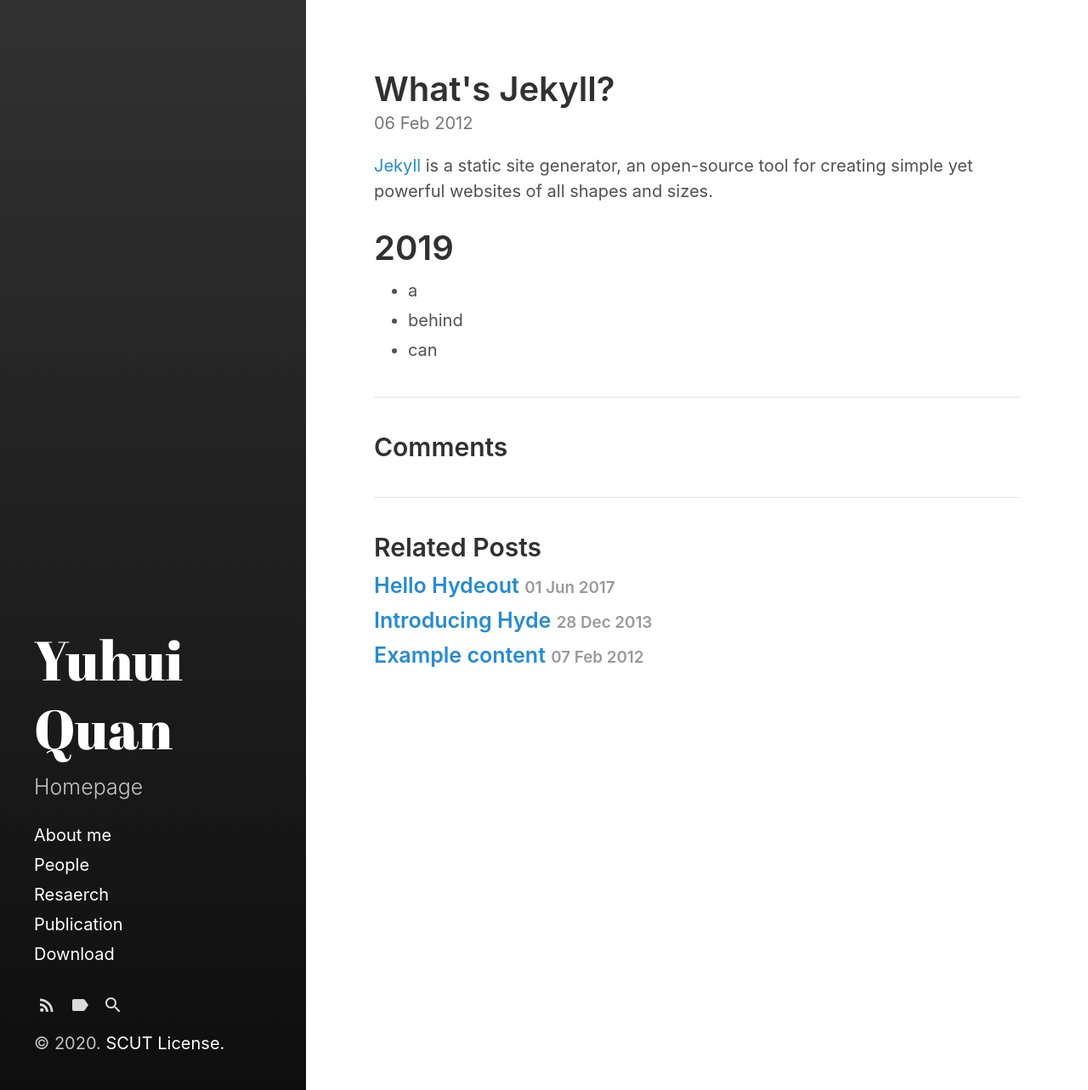
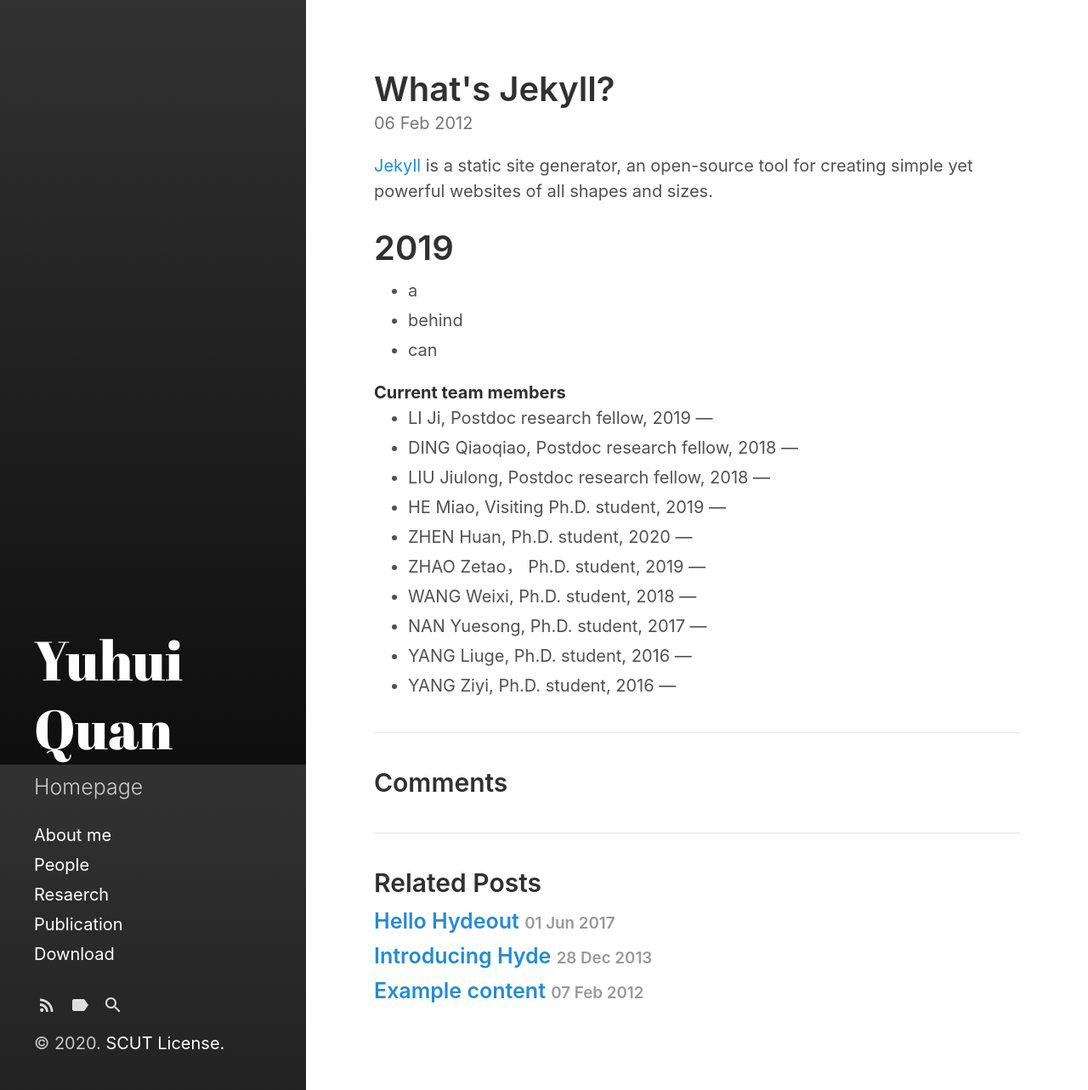
Before and after one commit to Dofboom/Dofboom.github.io, a Jekyll site: the page built from _posts/2012-02-06-whats-jekyll.md, in a window 1280 px wide and 1283 px high. Shown: the whole window at 85% size. Built offline with Jekyll 4.4.1, drawn with Linux system fonts in a browser that asks for light colours.

Commit message:
Update 2012-02-06-whats-jekyll.md

```diff
--- a/_posts/2012-02-06-whats-jekyll.md
+++ b/_posts/2012-02-06-whats-jekyll.md
@@ -9,3 +9,17 @@ title: What's Jekyll?
 - a
 - behind
 - can
+
+<summary><strong>Current team members</strong></summary>
+<ul>
+<li><span style="font-size: 100%;">LI Ji, Postdoc research fellow, 2019 &#8212;</span></li>
+<li><span style="font-size: 100%;">DING Qiaoqiao, Postdoc research fellow, 2018 &#8212;</span></li>
+<li><span style="font-size: 100%;">LIU Jiulong, Postdoc research fellow, 2018 &#8212;</span></li>
+<li><span style="font-size: 100%;">HE Miao, Visiting Ph.D. student, 2019 &#8212;</span></li>
+<li><span style="font-size: 100%;">ZHEN Huan, Ph.D. student, 2020 &#8212;</span></li>
+<li><span style="font-size: 100%;">ZHAO Zetao， Ph.D. student, 2019 &#8212;</span></li>
+<li><span style="font-size: 100%;">WANG Weixi, Ph.D. student, 2018 &#8212;</span></li>
+<li><span style="font-size: 100%;">NAN Yuesong, Ph.D. student, 2017 &#8212;</span></li>
+<li><span style="font-size: 100%;">YANG Liuge, Ph.D. student, 2016 &#8212;</span></li>
+<li><span style="font-size: 100%;">YANG Ziyi, Ph.D. student, 2016 &#8212;</span></li>
+</ul>
```
